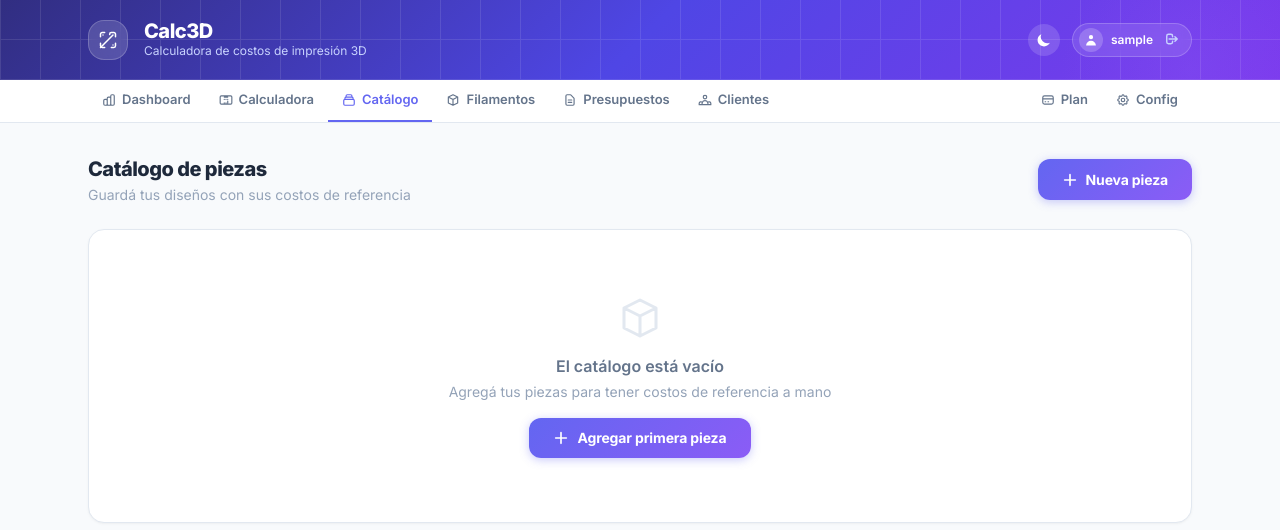
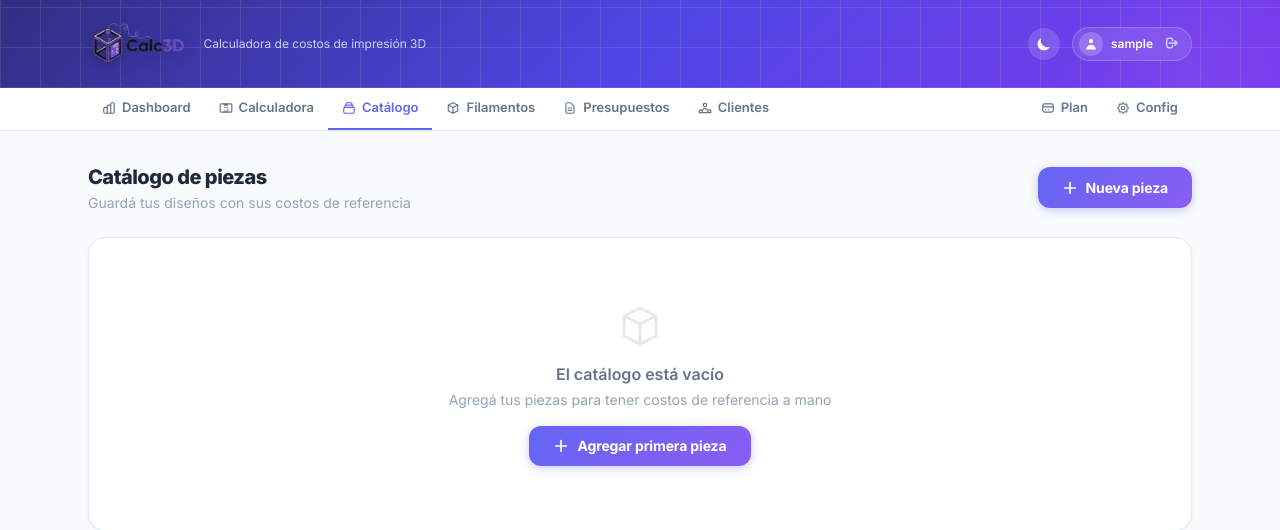
Before and after one commit to pedromesaglio/Calc3D, a FastAPI app: page /catalog in a window 1280 px wide. Shown: the top 530 px of the page. Run offline with FastAPI, Linux system fonts and the light colour scheme; the visitor is signed in with stand-in values (Sample User, id 1); data comes from the database, SQL or seed files in the repository; data that the repository does not hold is empty; some libraries are stand-ins or nearby versions.

Commit message:
feat: reemplazar título de texto con logotipo Calc3D en header

```diff
--- a/templates/base.html
+++ b/templates/base.html
@@ -150,17 +150,9 @@
     <div class="header-glow"></div>
     <div class="absolute inset-0 opacity-10" style="background-image:repeating-linear-gradient(0deg,#fff 0,#fff 1px,transparent 1px,transparent 40px),repeating-linear-gradient(90deg,#fff 0,#fff 1px,transparent 1px,transparent 40px);"></div>
     <div class="relative max-w-6xl mx-auto px-6 py-5 flex items-center justify-between">
-      <a href="/" class="flex items-center gap-4">
-        <div class="w-10 h-10 rounded-2xl flex items-center justify-center" style="background:rgba(255,255,255,.15);backdrop-filter:blur(8px);border:1px solid rgba(255,255,255,.2);">
-          <svg class="w-5 h-5 text-white" fill="none" stroke="currentColor" stroke-width="1.8" viewBox="0 0 24 24">
-            <path stroke-linecap="round" stroke-linejoin="round" d="M6 18L18 6M6 6h.01M18 18h.01M12 12l4.5-4.5M3 21l4-4"/>
-            <path stroke-linecap="round" stroke-linejoin="round" d="M8 3H5a2 2 0 00-2 2v3m16-5h-3a2 2 0 00-2 2v.5M21 8V5a2 2 0 00-2-2h-3M3 16v3a2 2 0 002 2h3m8 0h3a2 2 0 002-2v-3"/>
-          </svg>
-        </div>
-        <div>
-          <h1 class="text-white font-extrabold text-xl leading-none tracking-tight">Calc3D</h1>
-          <p class="text-indigo-200 text-xs mt-0.5">Calculadora de costos de impresión 3D</p>
-        </div>
+      <a href="/" class="flex items-center gap-3">
+        <img src="/static/logo.png" alt="Calc3D" class="h-12" style="filter: drop-shadow(0 2px 8px rgba(0,0,0,0.2));" />
+        <p class="text-indigo-200 text-xs">Calculadora de costos de impresión 3D</p>
       </a>
       <div class="flex items-center gap-3">
         <button class="theme-btn" onclick="toggleTheme()" title="Cambiar tema">
```
Also changed, not shown: static/logo.png (added).
